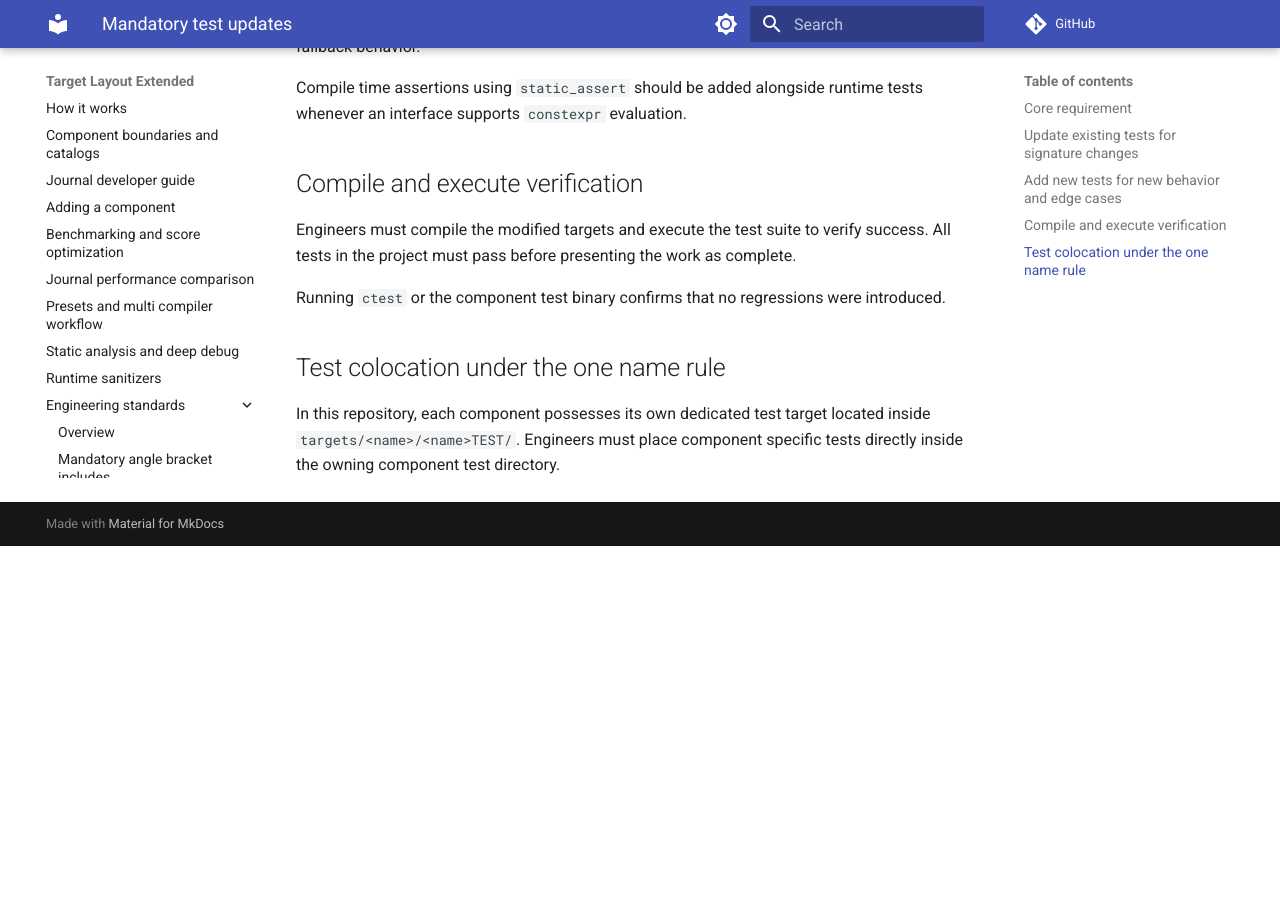
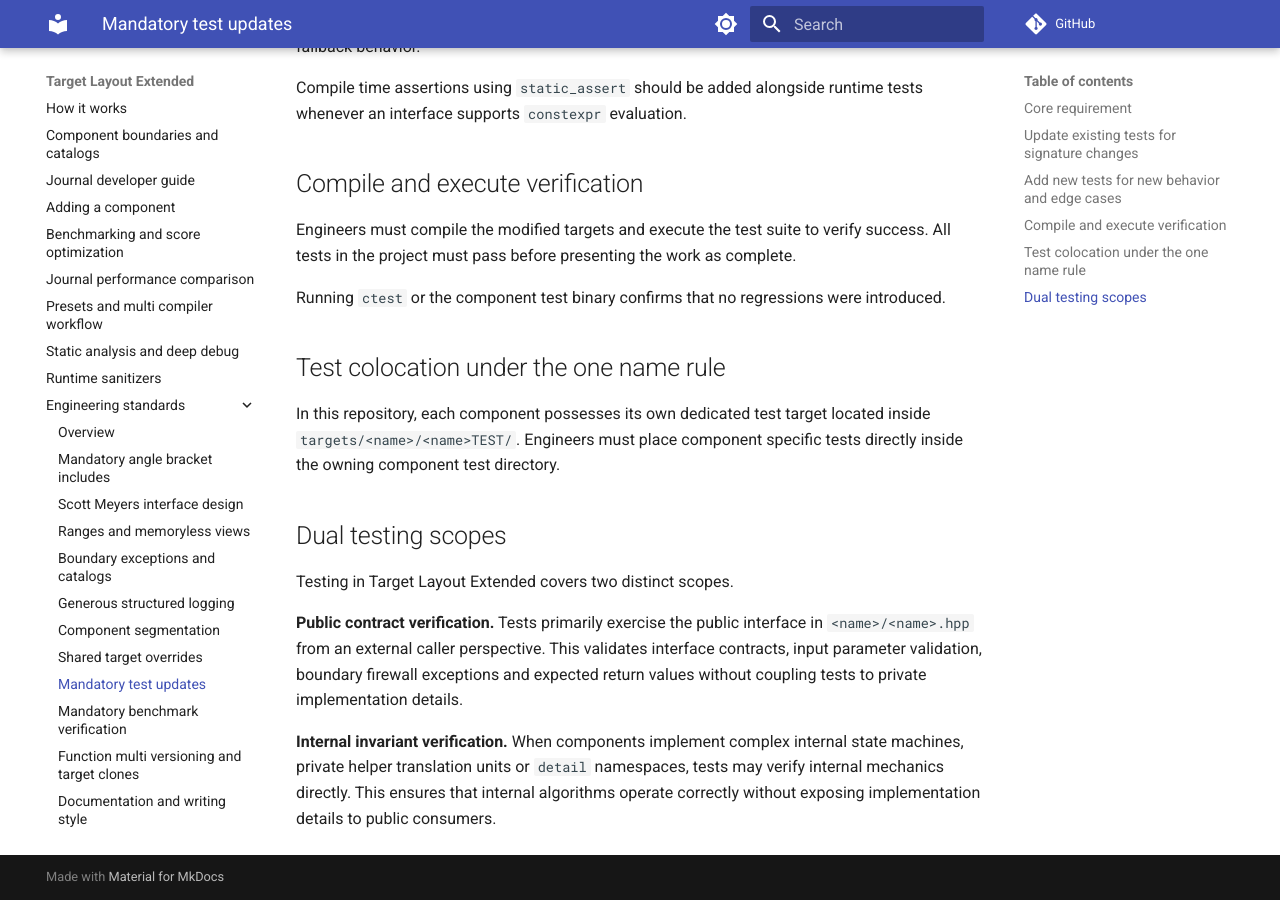
Before and after one commit to JeffKarling/Target_Layout_Extended, an MkDocs documentation site: the page built from Documentation/standards/mandatory_test_updates.md, in a window 1280 px wide and 900 px high, scrolled down 651 px. Built offline with MkDocs 1.6.1 and Material for MkDocs 9.7.7, drawn with Linux system fonts in a browser that asks for light colours; comment, search, counter and statistics services are not loaded; before the commit the page ends 1197 px from its top, so only the background shows below that.

Commit message:
docs: explain evolutionary role of benchmark baselines and dual testing scopes

```diff
--- a/Documentation/benchmarking_and_profiling.md
+++ b/Documentation/benchmarking_and_profiling.md
@@ -3,6 +3,16 @@
 Monolithic performance profiling mixes algorithmic hot loops with startup routines, filesystem I/O and process teardown. Isolating the hot path in a large codebase often requires invasive source annotations such as Intel VTune ITT markers or Valgrind macros.
 
 When software is decomposed into Lakos physical components, source instrumentation becomes unnecessary. Every component has a narrow dependency graph and a self contained interface. Its hot path can be measured in isolation through a colocated benchmark in `<name>BENCH/` using hardware performance counters from `targets/perf_scope/` and score driven regression checks in `baseline.json`.
+
+## The necessity of performance baselines in high velocity engineering
+
+Physical component design was originally conceived for human engineering velocity. In that classical workflow, public interface unit testing provided a reliable safety mechanism.
+
+Modern engineering moves at a dramatically accelerated pace. Automated coding assistants, rapid algorithmic refactoring and continuous code generation modify complex translation units in seconds. Under this high velocity regime, functional unit tests provide an incomplete guarantee.
+
+Unit tests evaluate boolean correctness. They confirm whether an interface returns the expected outputs for given inputs. However, unit tests cannot detect when a refactoring introduces accidental heap allocations, excessive memory copies, lock contention or instruction bloat. A change can pass every unit test while causing a severe runtime performance regression.
+
+Target Layout Extended addresses this blind spot by elevating benchmark baselines into a mandatory architectural guardrail. Colocating `<name>BENCH/` alongside `<name>TEST/` gives engineers immediate, hardware validated feedback on latency, retired instructions, cache misses and CPU cycles. Performance regressions become compile and test time failures before degraded code reaches production.
 
 ## Colocated component benchmarks
 
--- a/Documentation/standards/mandatory_test_updates.md
+++ b/Documentation/standards/mandatory_test_updates.md
@@ -25,3 +25,11 @@ Running `ctest` or the component test binary confirms that no regressions were i
 ## Test colocation under the one name rule
 
 In this repository, each component possesses its own dedicated test target located inside `targets/<name>/<name>TEST/`. Engineers must place component specific tests directly inside the owning component test directory.
+
+## Dual testing scopes
+
+Testing in Target Layout Extended covers two distinct scopes.
+
+**Public contract verification.** Tests primarily exercise the public interface in `<name>/<name>.hpp` from an external caller perspective. This validates interface contracts, input parameter validation, boundary firewall exceptions and expected return values without coupling tests to private implementation details.
+
+**Internal invariant verification.** When components implement complex internal state machines, private helper translation units or `detail` namespaces, tests may verify internal mechanics directly. This ensures that internal algorithms operate correctly without exposing implementation details to public consumers.
```
Also changed, not shown: Documentation/index.md (+7 -1 lines), Documentation/standards/function_multi_versioning_and_target_clones.md (+1 -1 lines).
